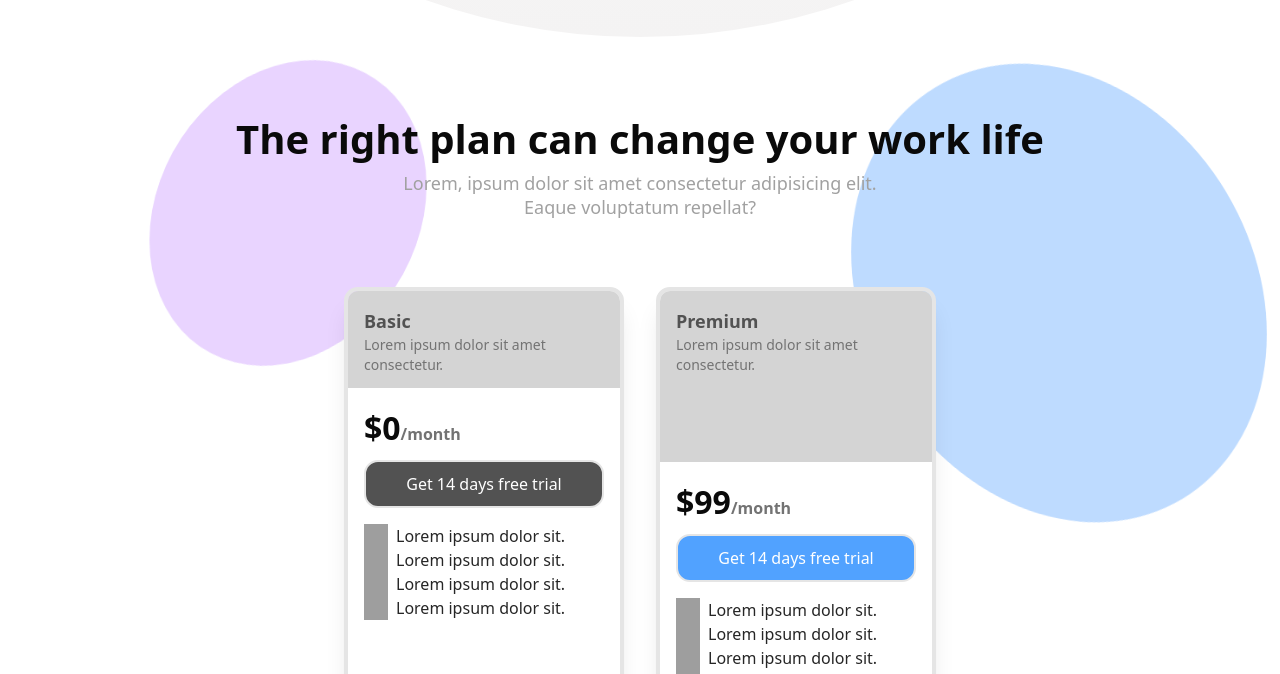
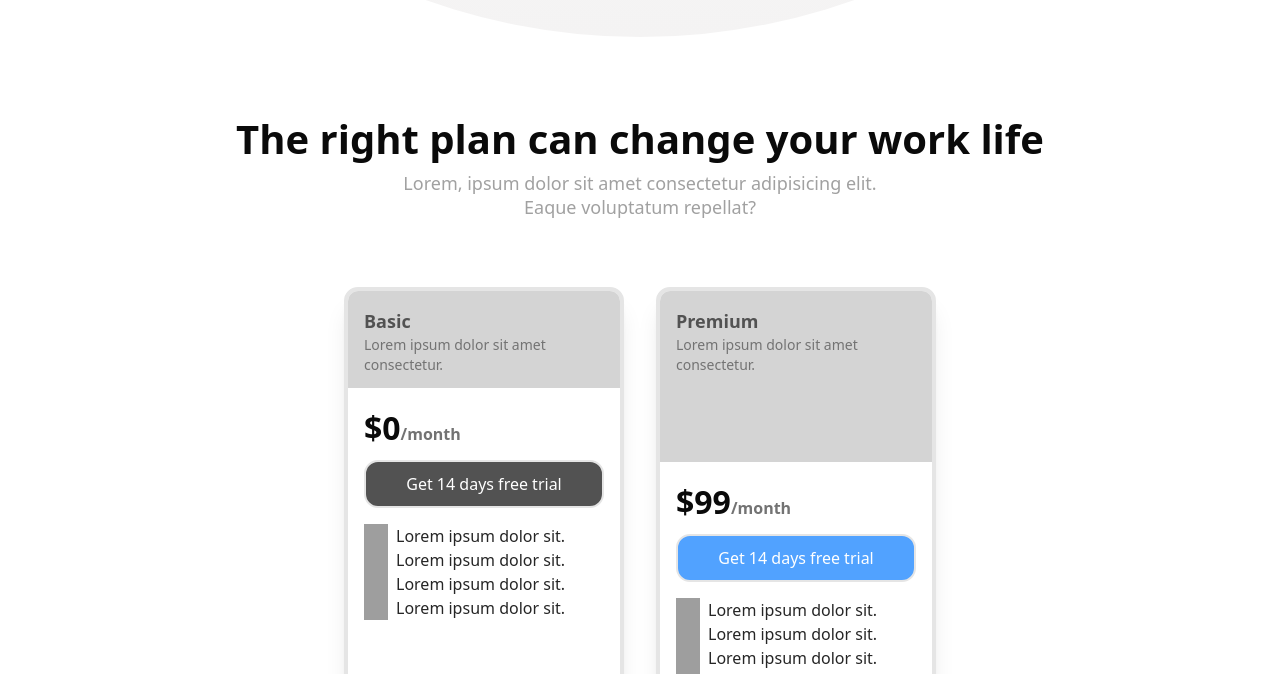
Before and after one commit to VipulDub-Cdr/refrax-ai, a Next.js app: page / in a window 1280 px wide. Shown: the part 3941-4615 px from the top of the page. Built offline with nearby package versions, Linux system fonts and the light colour scheme; grey boxes are pictures that could not be loaded.

Commit message:
removed circles from premium page

```diff
--- a/components/premium.jsx
+++ b/components/premium.jsx
@@ -1,8 +1,8 @@
 export default function Premium() {
     return <div className="relative w-screen h-screen flex flex-col justify-start items-center p-4 gap-2 md:mb-0 mb-10">
-        <div className="absolute top-[2%] hidden md:flex md:left-[10%] h-80 w-80 z-[-20] rounded-full bg-purple-200 -rotate-x-20 rotate-y-30"></div>
+        {/* <div className="absolute top-[2%] hidden md:flex md:left-[10%] h-80 w-80 z-[-20] rounded-full bg-purple-200 -rotate-x-20 rotate-y-30"></div>
         <div className="absolute top-[80%] left-0 md:left-[20%] h-34 w-34 z-[-20] rounded-full bg-blue-200 rotate-x-20 rotate-y-30"></div>
-        <div className="hidden md:flex absolute top-[2%] left-[64%] h-120 w-120 z-[-20] rounded-full bg-blue-200 rotate-x-20 rotate-y-30"></div>
+        <div className="hidden md:flex absolute top-[2%] left-[64%] h-120 w-120 z-[-20] rounded-full bg-blue-200 rotate-x-20 rotate-y-30"></div> */}
         <div className="text-3xl text-center md:text-[2.5rem] md:pt-[5%] font-semibold">The right plan can change your work life</div>
         <div className="text-lg/6 text-neutral-400 text-center md:px-[30%]">Lorem, ipsum dolor sit amet consectetur adipisicing elit. Eaque voluptatum repellat?</div>
         <div className="w-full h-full flex flex-col justify-center items-center md:flex-row md:px-[25%]">
```
